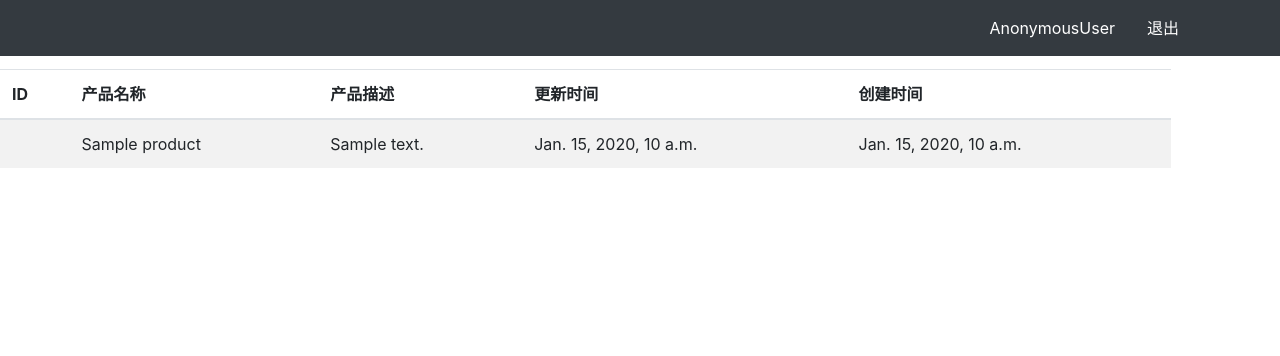
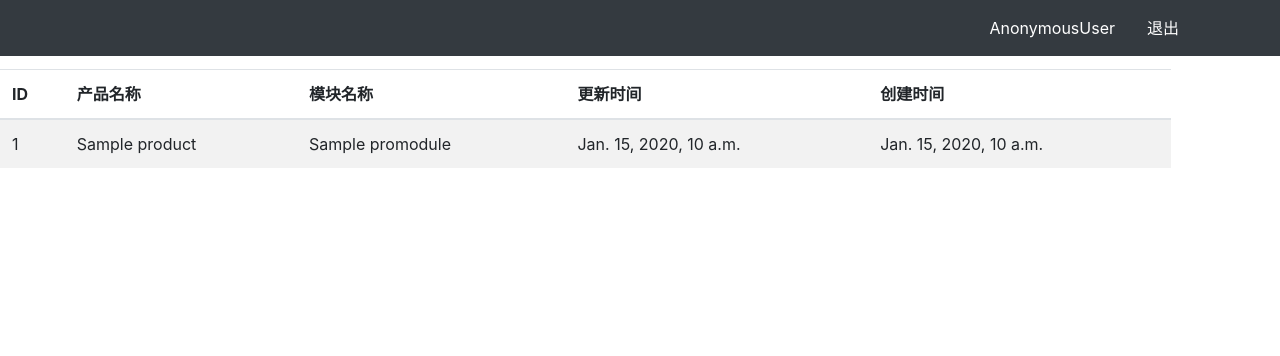
Before and after one commit to z584404550/autotest, a Django app: template product/templates/promodule_manage.html in a window 1280 px wide. Shown: the top 356 px of the page. Run offline with Django 3.2, Linux system fonts and the light colour scheme; the template is opened without the code that fills it: most values are stand-ins (such as "Sample title", 1, 10 or a date in 2020); some libraries are stand-ins or nearby versions.

Commit message:
autotest

```diff
--- a/product/templates/prornvurl_manage.html
+++ b/product/templates/proenvurl_manage.html
@@ -34,8 +34,8 @@
 {% for proenvurl in proenvurls %}
 <tr>
 <td>{{ proenvurl.id }}</td>
-<td>{{ proenvurl.product }}</td>
-<td>{{ proenvurl.environment }}</td>
+<td>{{ proenvurl.Product.productname }}</td>
+<td>{{ proenvurl.Environment.environmentname }}</td>
 <td>{{ proenvurl.producturl }}</td>
 <td>{{ proenvurl.update_time }}</td>
 <td>{{ proenvurl.create_time }}</td>
--- a/product/templates/promodule_manage.html
+++ b/product/templates/promodule_manage.html
@@ -27,17 +27,17 @@
 <thead>
 <tr><td>&nbsp;</td></tr>
 <tr>
-<th>ID</th><th>产品名称</th><th>产品描述</th><th>更新时间</th><th>创建时间</th>
+<th>ID</th><th>产品名称</th><th>模块名称</th><th>更新时间</th><th>创建时间</th>
 </tr>
 </thead>
 <tbody>
-{% for product in products %}
+{% for promodule in promodules %}
 <tr>
-<td>{{ .id }}</td>
-<td>{{ product.productname }}</td>
-<td>{{ product.productdesc }}</td>
-<td>{{ product.update_time }}</td>
-<td>{{ product.create_time }}</td>
+<td>{{ promodule.id }}</td>
+<td>{{ promodule.Product.productname }}</td>
+<td>{{ promodule.modulename }}</td>
+<td>{{ promodule.update_time }}</td>
+<td>{{ promodule.create_time }}</td>
 </tr>
 {% endfor %}
 </tbody>
```
